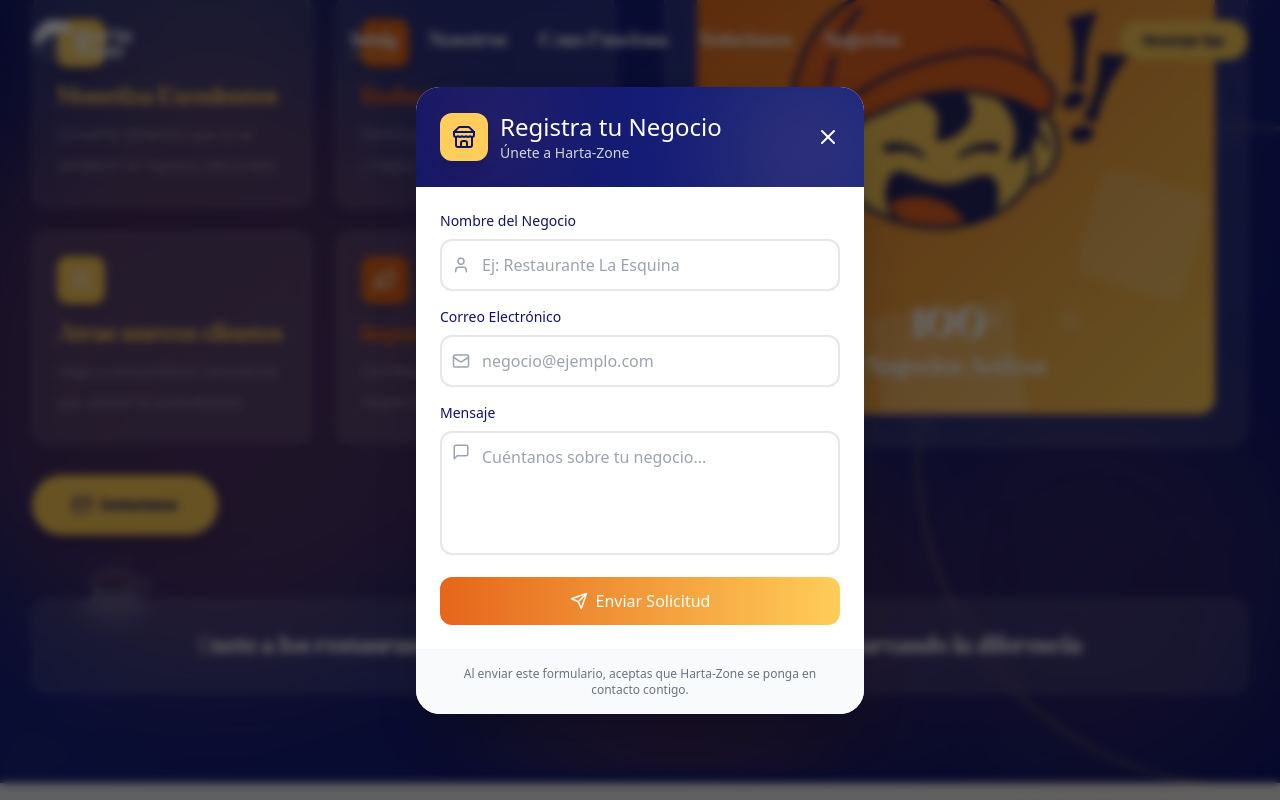
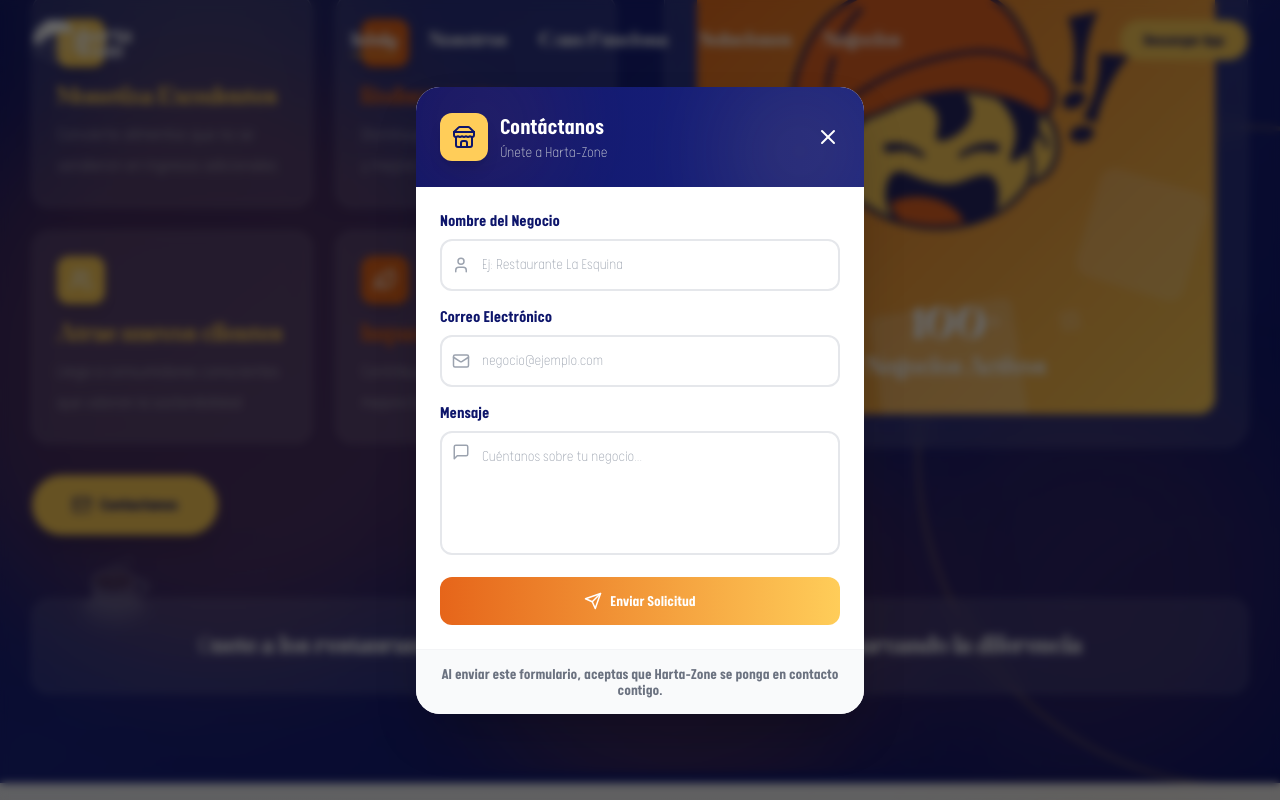
Before and after one commit to Snack-Overflow-Nic/landing-page-HZ, a React (Vite) app: page / in a window 1280 px wide. Both pictures are taken after a click on the button "Contactanos". Shown: the part 5204-6004 px from the top of the page. Built offline with nearby package versions, Linux system fonts and the light colour scheme.

Commit message:
Arreglando tipografias

```diff
--- a/src/components/BusinessRegistrationModal.tsx
+++ b/src/components/BusinessRegistrationModal.tsx
@@ -82,10 +82,10 @@
                       <Store className="text-[#0D156B]" size={24} />
                     </motion.div>
                     <div>
-                      <h2 className="text-2xl text-white">
-                        Registra tu Negocio
+                      <h2 className="text-2xl text-white" style={{ fontFamily:'CalpsSans' }}>
+                        Contáctanos
                       </h2>
-                      <p className="text-gray-300 text-sm">Únete a Harta-Zone</p>
+                      <p className="text-gray-300 text-sm" style={{ fontFamily:'CalpsSansLight', fontSize:'1rem' }}>Únete a Harta-Zone</p>
                     </div>
                   </div>
 
@@ -110,7 +110,7 @@
                       animate={{ opacity: 1, x: 0 }}
                       transition={{ delay: 0.1 }}
                     >
-                      <label htmlFor="nombre" className="block text-sm mb-2 text-[#0D156B]">
+                      <label htmlFor="nombre" className="block text-sm mb-2 text-[#0D156B]" style={{ fontFamily:'CalpsSans', fontSize:'1.1rem' }}>
                         Nombre del Negocio
                       </label>
                       <div className="relative">
@@ -124,6 +124,7 @@
                           required
                           className="w-full pl-10 pr-4 py-3 border-2 border-gray-200 rounded-xl focus:border-[#FFCD59] focus:outline-none transition-colors duration-200"
                           placeholder="Ej: Restaurante La Esquina"
+                          style={{ fontFamily:'CalpsSansLight' }}
                         />
                       </div>
                     </motion.div>
@@ -134,7 +135,7 @@
                       animate={{ opacity: 1, x: 0 }}
                       transition={{ delay: 0.2 }}
                     >
-                      <label htmlFor="correo" className="block text-sm mb-2 text-[#0D156B]">
+                      <label htmlFor="correo" className="block text-sm mb-2 text-[#0D156B]" style={{ fontFamily:'CalpsSans', fontSize:'1.1rem' }}>
                         Correo Electrónico
                       </label>
                       <div className="relative">
@@ -148,6 +149,7 @@
                           required
                           className="w-full pl-10 pr-4 py-3 border-2 border-gray-200 rounded-xl focus:border-[#FFCD59] focus:outline-none transition-colors duration-200"
                           placeholder="negocio@ejemplo.com"
+                          style={{ fontFamily:'CalpsSansLight'}}
                         />
                       </div>
                     </motion.div>
@@ -158,7 +160,7 @@
                       animate={{ opacity: 1, x: 0 }}
                       transition={{ delay: 0.3 }}
                     >
-                      <label htmlFor="mensaje" className="block text-sm mb-2 text-[#0D156B]">
+                      <label htmlFor="mensaje" className="block text-sm mb-2 text-[#0D156B]" style={{ fontFamily:'CalpsSans', fontSize:'1.1rem' }}>
                         Mensaje
                       </label>
                       <div className="relative">
@@ -172,6 +174,7 @@
                           rows={4}
                           className="w-full pl-10 pr-4 py-3 border-2 border-gray-200 rounded-xl focus:border-[#FFCD59] focus:outline-none transition-colors duration-200 resize-none"
                           placeholder="Cuéntanos sobre tu negocio..."
+                          style={{ fontFamily:'CalpsSansLight' }}
                         />
                       </div>
                     </motion.div>
@@ -186,6 +189,7 @@
                       type="submit"
                       disabled={isSubmitting}
                       className="w-full bg-gradient-to-r from-[#E6651A] to-[#FFCD59] text-white py-3 rounded-xl hover:shadow-lg transition-all duration-300 flex items-center justify-center gap-2 disabled:opacity-50 disabled:cursor-not-allowed"
+                      style={{ fontFamily:'CalpsSans'}}
                     >
                       {isSubmitting ? (
                         <>
@@ -229,15 +233,15 @@
                         <path strokeLinecap="round" strokeLinejoin="round" strokeWidth={2} d="M5 13l4 4L19 7" />
                       </motion.svg>
                     </motion.div>
-                    <h3 className="text-2xl text-[#0D156B] mb-2">¡Solicitud Enviada!</h3>
-                    <p className="text-gray-600">Nos pondremos en contacto contigo pronto.</p>
+                    <h3 className="text-2xl text-[#0D156B] mb-2" style={{ fontFamily:'CalpsSans' }}>¡Solicitud Enviada!</h3>
+                    <p className="text-gray-600" style={{ fontFamily:'CalpsSansLight' }}>Nos pondremos en contacto contigo pronto.</p>
                   </motion.div>
                 )}
               </div>
 
               {/* Footer */}
               <div className="bg-gray-50 px-6 py-4 border-t border-gray-100">
-                <p className="text-xs text-gray-500 text-center">
+                <p className="text-xs text-gray-500 text-center" style={{ fontFamily:'CalpsSans', fontSize:'1rem' }}>
                   Al enviar este formulario, aceptas que Harta-Zone se ponga en contacto contigo.
                 </p>
               </div>
--- a/src/components/ForBusinessSection.tsx
+++ b/src/components/ForBusinessSection.tsx
@@ -105,7 +105,7 @@
             </div>
 
             {/* Benefits Grid */}
-            <div className="grid sm:grid-cols-2 gap-6">
+            <div className="grid md:grid-cols-2 gap-6">
               {benefits.map((benefit, index) => (
                 <motion.div
                   key={index}
```
